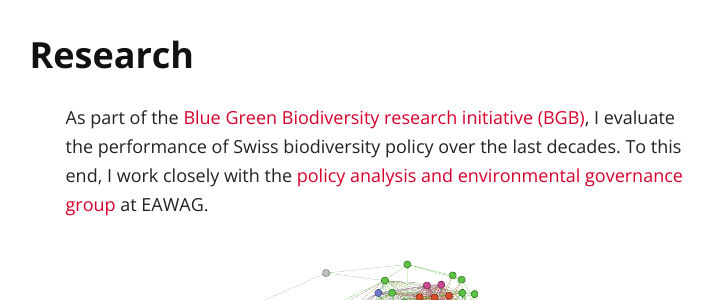
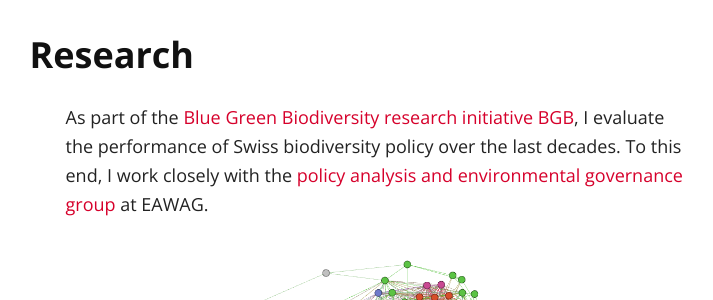
Before and after one commit to ureber/ureber.github.io, a Jekyll site: the page built from index.md, in a window 1280 px wide and 900 px high, scrolled down 919 px. Shown: the part 155-455 px from the top of the window, without its empty margins (262-975 px from the left). Built offline with Jekyll 4.4.1, drawn with Linux system fonts in a browser that asks for light colours; nearby versions of some CDN libraries; our own code applies the rules of GitHub Pages for plain Markdown files; some of the changed lines change nothing that is shown.

Commit message:
Link corrections

```diff
--- a/index.md
+++ b/index.md
@@ -16,14 +16,14 @@
 
 ### <a name="research"></a>Research
 
-As part of the [Blue Green Biodiversity research initiative (BGB)](https://www.wsl.ch/en/about-wsl/programmes-and-initiatives/blue-green-biodiversity-research-initiative.html), I evaluate the performance of Swiss biodiversity policy over the last decades. To this end, I work closely with the [policy analysis and environmental governance group](https://www.eawag.ch/en/department/ess/main-focus/pego/) at EAWAG.
+As part of the [Blue Green Biodiversity research initiative BGB](https://www.wsl.ch/en/about-wsl/programmes-and-initiatives/blue-green-biodiversity-research-initiative.html), I evaluate the performance of Swiss biodiversity policy over the last decades. To this end, I work closely with the [policy analysis and environmental governance group](https://www.eawag.ch/en/department/ess/main-focus/pego/) at EAWAG.
 
 <img src="images/net_2.png" alt="Climate change discourse network">
 <p><small>The transnational climate change debate online: Nodes represent actors, ties represent common topics, colors represent the actors' countries (Reber & Häussler, work in progress).</small></p>
 
 In my dissertation <a href="https://boristheses.unibe.ch/2270/" target="_blank">"World Wide Web? A closer look at the transnational online public discourse on climate change"</a>, I examined whether the climate change issue produces transnationalized publics in different countries and searched for factors that can explain the patterns found. The project aimed to improve the understanding of how political discourses work in the digital society and to provide answers to current methodological challenges when it comes to the analysis of online discourses.
 
-The dissertation was part of the project <a href="https://www.ikmb.unibe.ch/research/researchprojects/current_research_projects/current_research_projects/political_agenda_building_under_the_conditions_of_a_hybrid_media_system__a_comparison_across_countries_and_issues_2014_2017/index_eng.html" target="_blank">"Political agenda-building under the conditions of a hybrid media system – a comparison across countries and issues"</a> financed by the Swiss National Science Foundation (SNF) and the German Research Foundation (DFG).
+The dissertation was part of the project <a href="https://www.ikmb.unibe.ch/research/researchprojects/finished_research_projects/abgeschlossene_forschungsprojekte/political_agenda_building_under_the_conditions_of_a_hybrid_media_system__a_comparison_across_countries_and_issues_2014_2017/index_eng.html" target="_blank">"Political agenda-building under the conditions of a hybrid media system – a comparison across countries and issues"</a> financed by the Swiss National Science Foundation (SNF) and the German Research Foundation (DFG).
 
 I am member of the <a href="https://sgkm.ch/en/" target="_blank">Swiss Association of Communication and Media Research (SACM)</a>, the <a href="https://www.icahdq.org/" target="_blank">International Communication Association (ICA)</a>, and the <a href="https://ecpr.eu" target="_blank">European Consortium for Political Research (ECPR)</a>.
 
```
